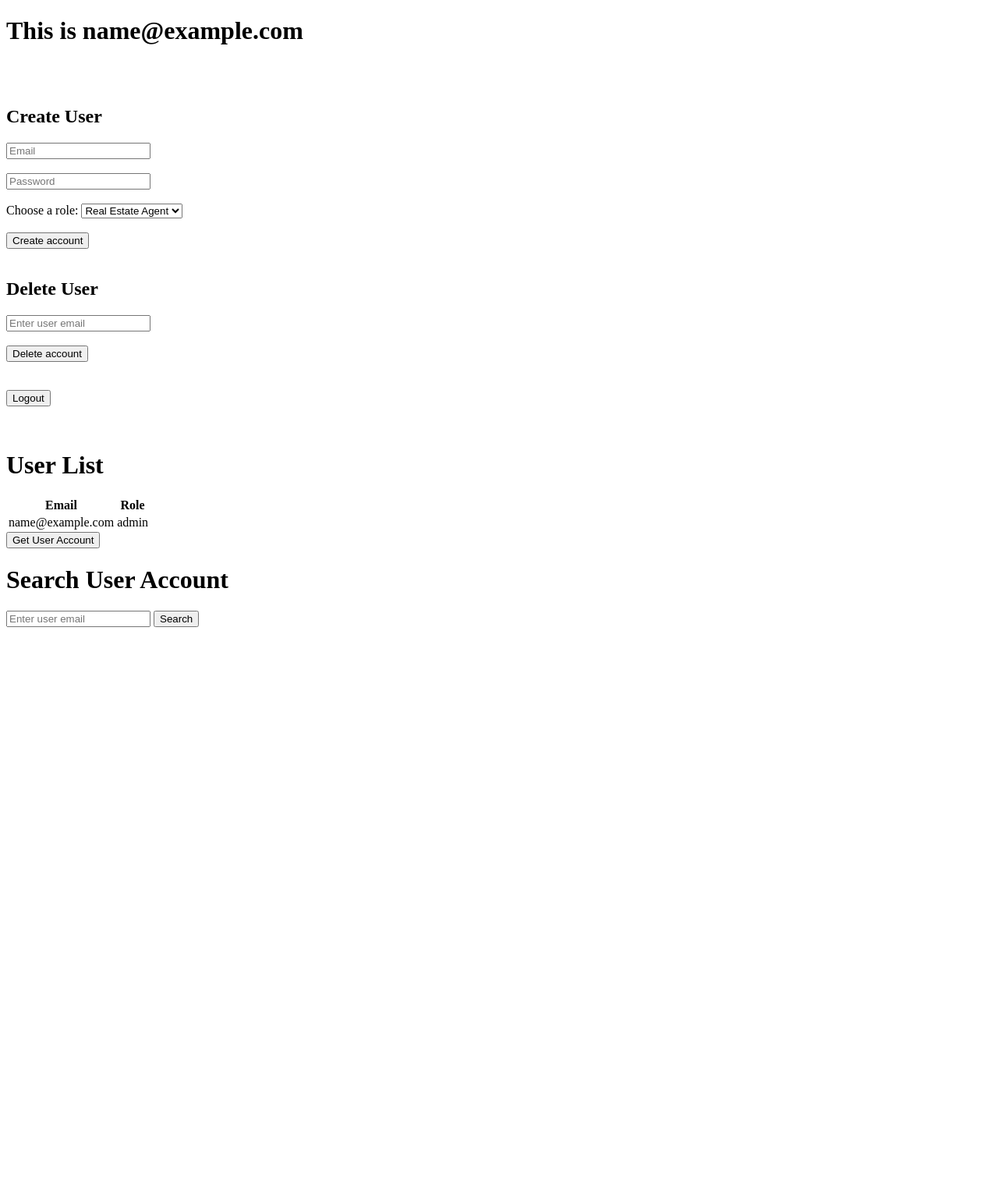
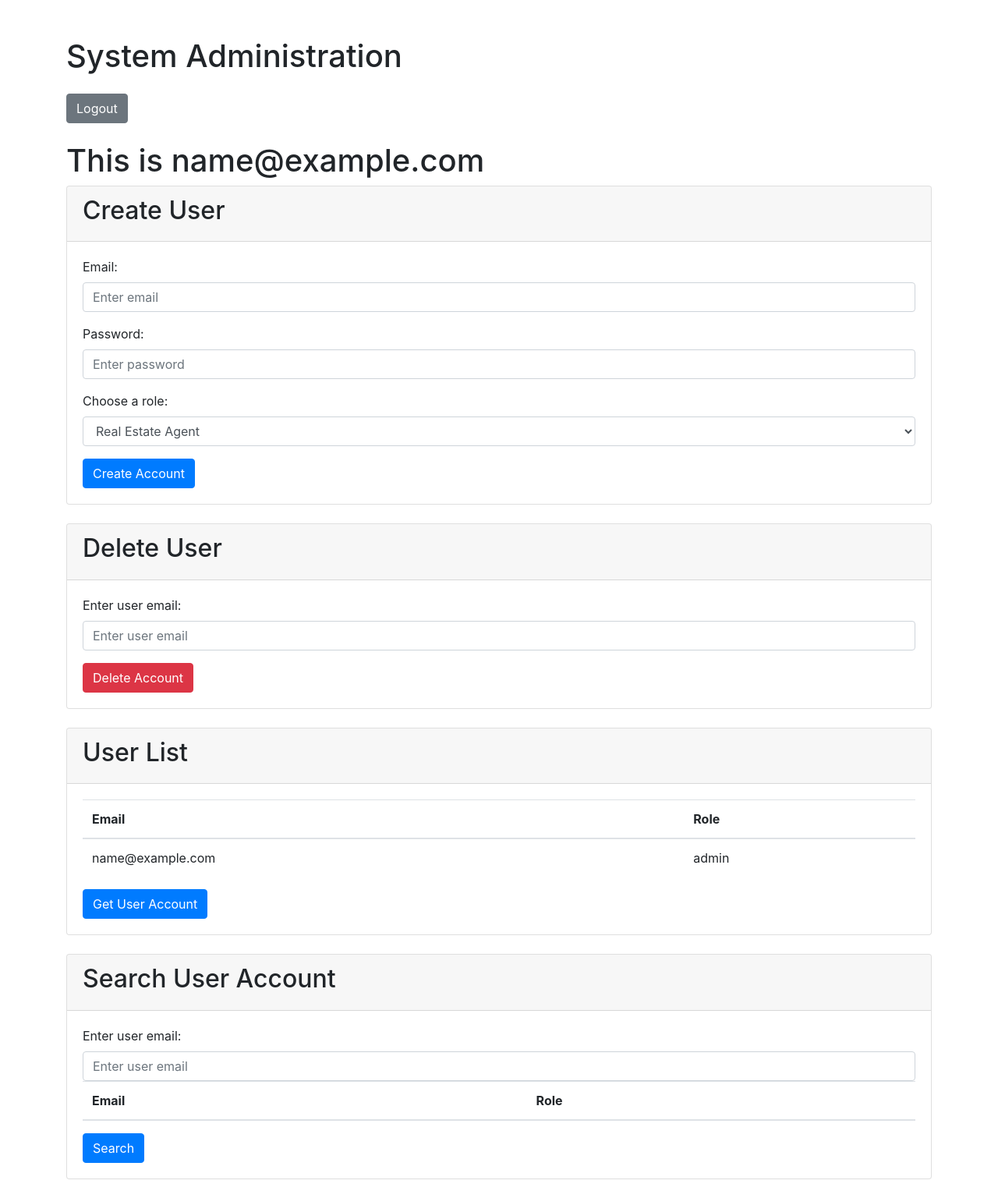
Before and after one commit to laojuaihe22/CSIT314-TeamZero, a Flask app: page /viewUserAccount in a window 1280 px wide. Shown: the whole page at 78% size. Before the commit the page ends 804 px from the top, so only its background shows below. Run offline with Flask 3, Linux system fonts and the light colour scheme; the visitor is signed in with stand-in values (Sample User, id 1); a database or web service that is not in the repository returns one stand-in record (values such as "Sample title"); lists and menus that the app fills with data are empty; some libraries are stand-ins or nearby versions.

Commit message:
updated admin.html ui

```diff
--- a/templates/admin.html
+++ b/templates/admin.html
@@ -4,10 +4,10 @@
     <meta charset="UTF-8">
     <meta name="viewport" content="width=device-width, initial-scale=1.0">
     <title>System Admin</title>
+    <!-- Bootstrap CSS -->
+    <link href="https://stackpath.bootstrapcdn.com/bootstrap/4.5.2/css/bootstrap.min.css" rel="stylesheet">
 </head>
 <body>
-    <h1>This is {{email}}</h1>
-    <br>
     <!-- Flash message block -->
     {% with messages = get_flashed_messages(with_categories=true) %}
         {% if messages %}
@@ -16,79 +16,126 @@
             {% endfor %}
         {% endif %}
     {% endwith %}
-    <br>
 
+    <div class="container mt-5">
+        <h1 class="mb-4">System Administration</h1>
+        <!-- Logout Button -->
+        <form action="/logout" method="post">
+            <button type="submit" class="btn btn-secondary mb-4">Logout</button>
+        </form>
+
+        <!-- Flash message block -->
+        <div id="flash-messages">
+            <h1>This is {{email}} </h1>
+        </div>
+        <!-- Create User Form -->
+        <div class="card mb-4">
+            <div class="card-header">
                 <h2>Create User</h2>
-    <form action="/createUserAccount" method="POST">
-
-        <input type="text" name="email" id="email" class="input-field" placeholder="Email">
-        <span id="error_username" class="error"></span> <!-- Display error for Username -->
-        <br><br>
-        <input type="password" name="password" id="password" class="input-field" placeholder="Password">
-        <span id="error_password" class="error"></span> <!-- Display error for Password -->
-        <br><br>
+            </div>
+            <div class="card-body">
+                <form id="create-user-form" action="/createUserAccount" method="POST">
+                    <div class="form-group">
+                        <label for="email">Email:</label>
+                        <input type="text" class="form-control" id="email" name="email" placeholder="Enter email">
+                    </div>
+                    <div class="form-group">
+                        <label for="password">Password:</label>
+                        <input type="password" class="form-control" id="password" name="password" placeholder="Enter password">
+                    </div>
+                    <div class="form-group">
                         <label for="role">Choose a role:</label>
-        <select id="role" name="role">
+                        <select class="form-control" id="role" name="role">
                             <option value="rea">Real Estate Agent</option>
                             <option value="buyer">Buyer</option>
                             <option value="seller">Seller</option>
                         </select>
-        <br><br>
-        <button type="submit">Create account</button>
-        <br><br>
+                    </div>
+                    <button type="submit" class="btn btn-primary">Create Account</button>
                 </form>
+            </div>
+        </div>
 
+        <!-- Delete User Form -->
+        <div class="card mb-4">
+            <div class="card-header">
                 <h2>Delete User</h2>
-    <form action="/deleteUserAccount" method="POST">
+            </div>
+            <div class="card-body">
+                <form id="delete-user-form" action="/deleteUserAccount" method="POST">
+                    <div class="form-group">
+                        <label for="delete-email">Enter user email:</label>
+                        <input type="text" class="form-control" id="delete-email" name="email" placeholder="Enter user email">
+                    </div>
+                    <button type="submit" class="btn btn-danger">Delete Account</button>
+                </form>
+            </div>
+        </div>
 
-        <input type="text" name="email" id="email" class="input-field" placeholder="Enter user email">
-        <br><br>
-        <button type="submit">Delete account</button>
-    </form>
 
-    <br><br>
-
-    <form action="/logout" method="post">
-        <button type="submit">Logout</button>
-    </form>
-
-    <br><br>
-
-    <h1>User List</h1>
     <form action="/viewUserAccount" method="get">
-        <table>
+        <!-- User List -->
+        <div class="card mb-4">
+            <div class="card-header">
+                <h2>User List</h2>
+            </div>
+            <div class="card-body">
+                <table class="table">
+                    <thead>
                         <tr>
                             <th>Email</th>
                             <th>Role</th>
                         </tr>
+                    </thead>
+                    <tbody id="user-list">
                         {% for user in users %}
                             <tr>
                                 <td>{{ user['email'] }}</td>
                                 <td>{{ user['role'] }}</td>
                             </tr>
                         {% endfor %}
+                    </tbody>
                 </table>
-    <button type="submit">Get User Account</button>
+                <button type="submit" class="btn btn-primary">Get User Account</button>
+            </div>
+        </div>
     </form>
-
-    <h1>Search User Account</h1>
-    <form action="/searchUserAccount" method="post">
-
-        <input type="text" name="email" id="email" class="input-field" placeholder="Enter user email">
-        {% if searchUser %}
-        <h1>User Account</h1>
-            <table>
+        <!-- Search User Form -->
+        <div class="card mb-4">
+            <div class="card-header">
+                <h2>Search User Account</h2>
+            </div>
+            <div class="card-body">
+                <form id="search-user-form" action="/searchUserAccount" method="POST">
+                    <div class="form-group">
+                        <label for="search-email">Enter user email:</label>
+                        <input type="text" class="form-control" id="search-email" name="email" placeholder="Enter user email">
+                        <table class="table">
+                            <thead>
                                 <tr>
                                     <th>Email</th>
-                    <th>Password</th>
+                                    <th>Role</th>
                                 </tr>
+                            </thead>
+                            <tbody id="user-list">
+                                {% if searchUser %}
                                     <tr>
                                         <td>{{ searchUser.email }}</td>
                                         <td>{{ searchUser.password }}</td>
                                     </tr>
+                                {% endif %}
+                            </tbody>
                         </table>
-        {% endif %}
-    <button type="submit">Search</button>
+                    </div>
+                    <button type="submit" class="btn btn-primary">Search</button>
                 </form>
+            </div>
+        </div>
+    </div>
+
+    <!-- Bootstrap JS (Optional) -->
+    <script src="https://code.jquery.com/jquery-3.5.1.slim.min.js"></script>
+    <script src="https://cdn.jsdelivr.net/npm/popper.js@1.16.1/dist/umd/popper.min.js"></script>
+    <script src="https://stackpath.bootstrapcdn.com/bootstrap/4.5.2/js/bootstrap.min.js"></script>
 </body>
 </html>
```
Lines whose indentation alone changed are shown as unchanged.
